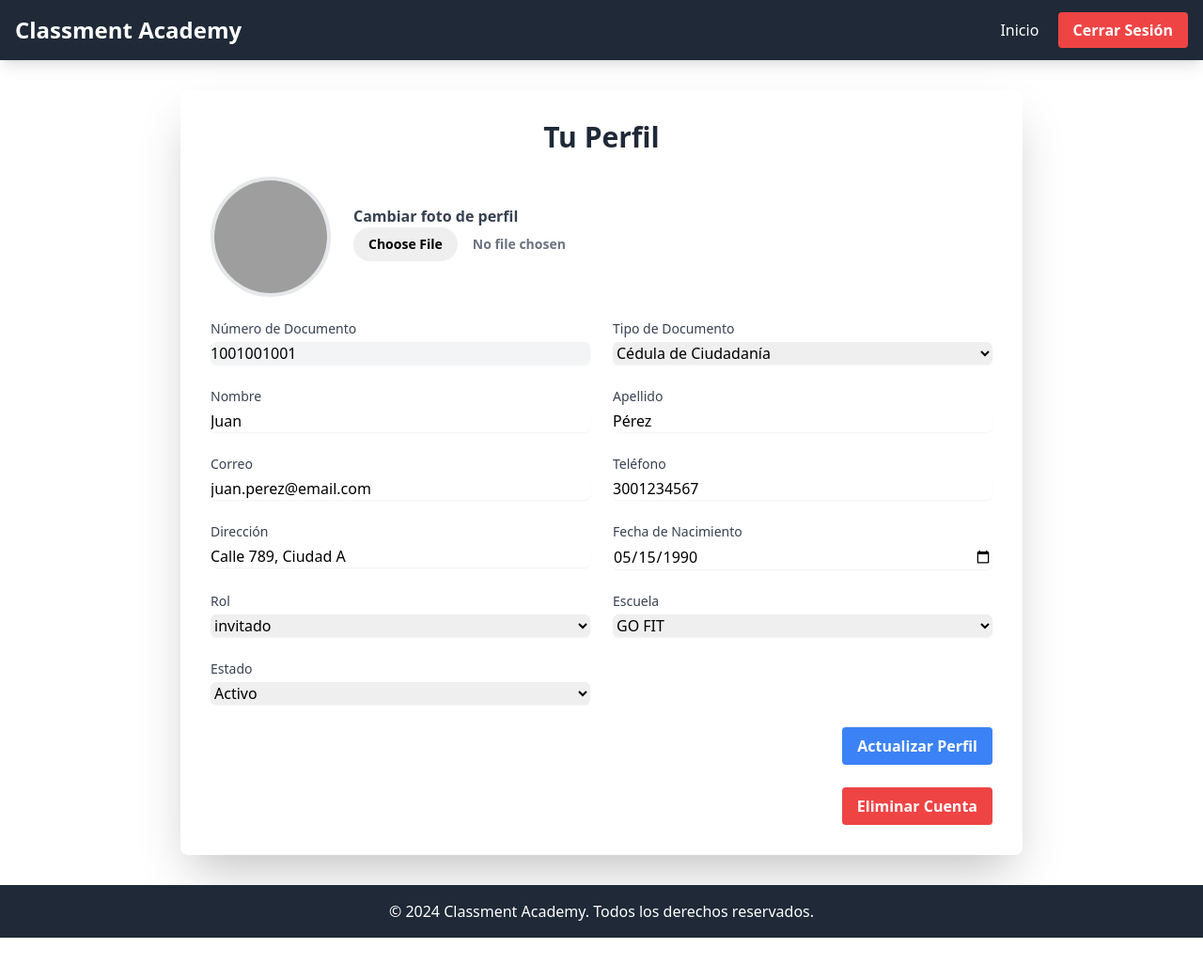
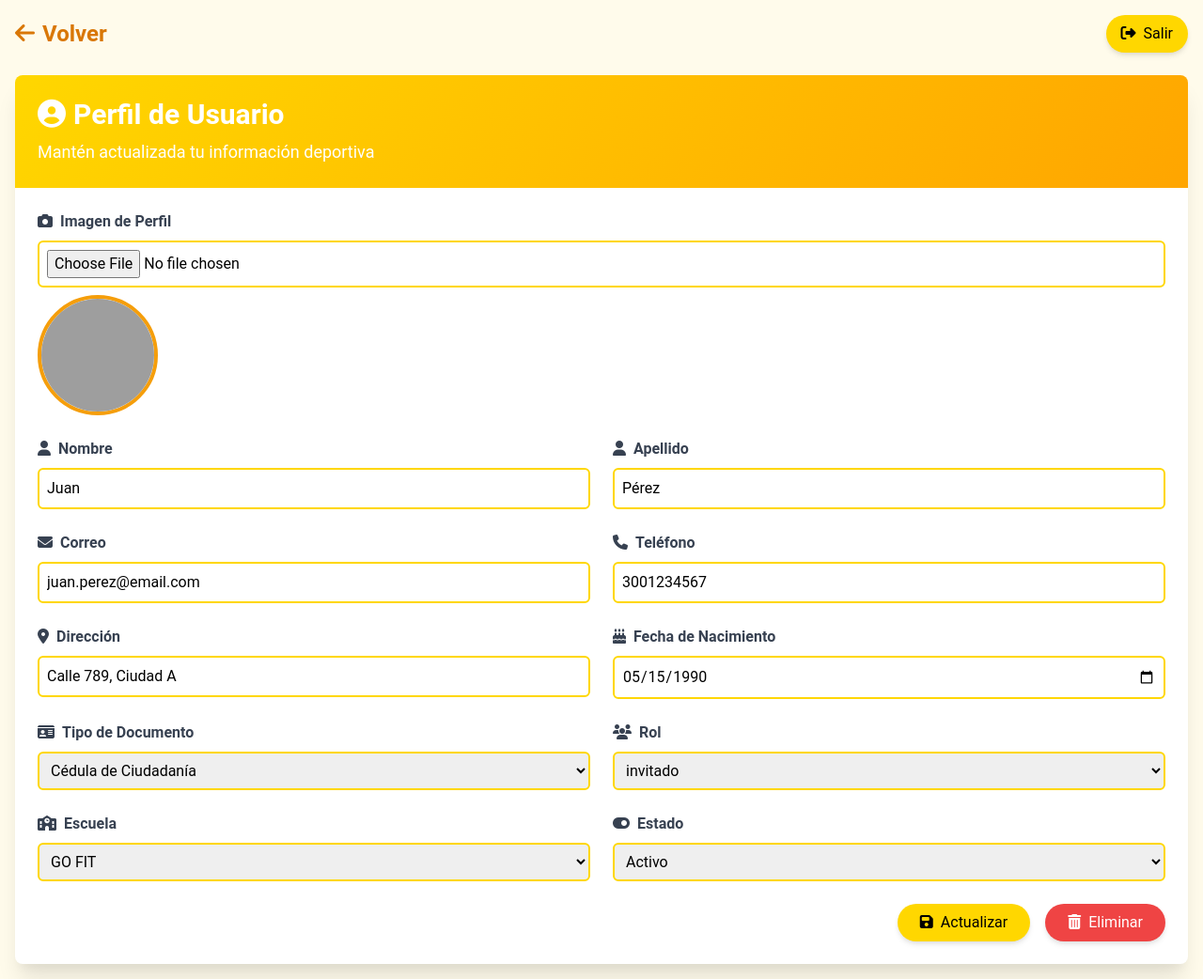
Before and after one commit to KevinAlejandroParra/clasmment-academy, a PHP site: page /perfil_usuario.php in a window 1280 px wide. Shown: the whole page at 94% size. Before the commit the page ends 998 px from the top, so only its background shows below. Run offline with PHP 8.4, Linux system fonts and the light colour scheme; a user stored in the database is signed in; data comes from the database, SQL or seed files in the repository; some libraries are stand-ins or nearby versions; grey boxes are pictures that could not be loaded.

Commit message:
crud complete in users

```diff
--- a/perfil_usuario.php
+++ b/perfil_usuario.php
@@ -26,26 +26,26 @@ $usuario = $result->fetch_assoc();
 $roles = $conn->query("SELECT * FROM roles")->fetch_all(MYSQLI_ASSOC);
 $escuelas = $conn->query("SELECT * FROM escuelas")->fetch_all(MYSQLI_ASSOC);
 
-// Procesar formulario de actualización
+// Procesar formulario de actualización y eliminación
 if ($_SERVER["REQUEST_METHOD"] == "POST") {
     if (isset($_POST['actualizar'])) {
-        $nombre = $_POST['nombre'];
-        $apellido = $_POST['apellido'];
-        $correo = $_POST['correo'];
-        $telefono = $_POST['telefono'];
-        $direccion = $_POST['direccion'];
-        $nacimiento = $_POST['nacimiento'];
-        $tipo_documento = $_POST['tipo_documento'];
+        $usuario_nombre = $_POST['usuario_nombre'];
+        $usuario_apellido = $_POST['usuario_apellido'];
+        $usuario_correo = $_POST['usuario_correo'];
+        $usuario_telefono = $_POST['usuario_telefono'];
+        $usuario_direccion = $_POST['usuario_direccion'];
+        $usuario_nacimiento = $_POST['usuario_nacimiento'];
+        $usuario_tipo_documento = $_POST['usuario_tipo_documento'];
         $rol_id = $_POST['rol_id'];
         $escuela_id = $_POST['escuela_id'];
-        $estado = $_POST['usuario_estado'];
+        $usuario_estado = isset($_POST['usuario_estado']) ? $_POST['usuario_estado'] : $usuario['usuario_estado'];
 
         // Manejo de la imagen de perfil
-        if (isset($_FILES['imagen_perfil']) && $_FILES['imagen_perfil']['error'] == 0) {
-            $imagen_perfil = '/IMG/usuarios/' . time() . '_' . $_FILES['imagen_perfil']['name'];
-            move_uploaded_file($_FILES['imagen_perfil']['tmp_name'], $_SERVER['DOCUMENT_ROOT'] . $imagen_perfil);
+        if (isset($_FILES['usuario_imagen_url']) && $_FILES['usuario_imagen_url']['error'] == 0) {
+            $usuario_imagen_url = '/IMG/usuarios/' . time() . '_' . $_FILES['usuario_imagen_url']['name'];
+            move_uploaded_file($_FILES['usuario_imagen_url']['tmp_name'], $_SERVER['DOCUMENT_ROOT'] . $usuario_imagen_url);
         } else {
-            $imagen_perfil = $usuario['usuario_imagen_url'];
+            $usuario_imagen_url = $usuario['usuario_imagen_url'];
         }
 
         $sql_update = "UPDATE usuarios SET
@@ -56,188 +56,208 @@ if ($_SERVER["REQUEST_METHOD"] == "POST") {
             usuario_direccion = ?,
             usuario_nacimiento = ?,
             usuario_tipo_documento = ?,
-            usuario_imagen_url = ?,
             rol_id = ?,
             escuela_id = ?,
+            usuario_imagen_url = ?,
             usuario_estado = ?
             WHERE usuario_documento = ?";
 
-        $stmt_update = $conn->prepare($sql_update);
-        $stmt_update->bind_param("sssssssssiis", $nombre, $apellido, $correo, $telefono, $direccion, $nacimiento, $tipo_documento, $imagen_perfil, $rol_id, $escuela_id, $estado, $usuario_documento);
+        $stmt = $conn->prepare($sql_update);
+        $stmt->bind_param("sssssssiissi", $usuario_nombre, $usuario_apellido, $usuario_correo, $usuario_telefono, $usuario_direccion, $usuario_nacimiento, $usuario_tipo_documento, $rol_id, $escuela_id, $usuario_imagen_url, $usuario_estado, $usuario_documento);
+        $stmt->execute();
 
-        if ($stmt_update->execute()) {
-            $mensaje = "Perfil actualizado correctamente.";
-            // Actualizar la información del usuario en la sesión
-            $_SESSION['usuario_nombre'] = $nombre;
-            // Recargar los datos del usuario
-            $stmt->execute();
-            $result = $stmt->get_result();
-            $usuario = $result->fetch_assoc();
+        if ($stmt->affected_rows > 0) {
+            echo "<script>alert('Usuario actualizado correctamente');</script>";
         } else {
-            $error = "Error al actualizar el perfil: " . $conn->error;
+            echo "<script>alert('No se realizaron cambios');</script>";
         }
     } elseif (isset($_POST['eliminar'])) {
-        $sql_delete = "UPDATE usuarios SET usuario_estado = 'inactivo' WHERE usuario_documento = ?";
-        $stmt_delete = $conn->prepare($sql_delete);
-        $stmt_delete->bind_param("s", $usuario_documento);
+        $sql_delete = "DELETE FROM usuarios WHERE usuario_documento = ?";
+        $stmt = $conn->prepare($sql_delete);
+        $stmt->bind_param("s", $usuario_documento);
+        $stmt->execute();
 
-        if ($stmt_delete->execute()) {
-            session_destroy();
-            header("Location: login.php?mensaje=cuenta_eliminada");
-            exit();
-        } else {
-            $error = "Error al eliminar la cuenta: " . $conn->error;
-        }
-    }
-}
-
-// Cerrar sesión
-if (isset($_GET['logout'])) {
+        if ($stmt->affected_rows > 0) {
+            echo "<script>alert('Usuario eliminado correctamente');</script>";
             session_destroy();
             header("Location: login.php");
             exit();
+        } else {
+            echo "<script>alert('Error al eliminar el usuario');</script>";
+        }
+    } elseif (isset($_POST['salir'])) {
+        session_destroy();
+        header("Location: index.php");
+        exit();
+    }
 }
 ?>
-
 <!DOCTYPE html>
 <html lang="es">
 <head>
     <meta charset="UTF-8">
     <meta name="viewport" content="width=device-width, initial-scale=1.0">
-    <title>Perfil de Usuario | Classment Academy</title>
-    <script src="https://cdn.tailwindcss.com"></script>
-    <script src="https://kit.fontawesome.com/eb36e646d1.js" crossorigin="anonymous"></script>
+    <title>Perfil de Usuario - Deportes</title>
+    <link href="https://cdn.jsdelivr.net/npm/tailwindcss@2.2.19/dist/tailwind.min.css" rel="stylesheet">
+    <link rel="stylesheet" href="https://cdnjs.cloudflare.com/ajax/libs/font-awesome/6.4.0/css/all.min.css">
     <link rel="shortcut icon" href="IMG/logo_mini.png" type="image/x-icon">
 
+    <style>
+        body {
+            background-color: #fff9e6;
+            font-family: 'Roboto', sans-serif;
+        }
+        .sports-gradient {
+            background: linear-gradient(135deg, #FFD700 0%, #FFA500 100%);
+        }
+        .btn-sports {
+            background-color: #FFD700;
+            color: #000;
+            transition: all 0.3s ease;
+        }
+        .btn-sports:hover {
+            background-color: #FFA500;
+            transform: translateY(-2px);
+        }
+        .input-sports {
+            border: 2px solid #FFD700;
+            transition: all 0.3s ease;
+        }
+        .input-sports:focus {
+            border-color: #FFA500;
+            box-shadow: 0 0 0 2px rgba(255, 215, 0, 0.2);
+        }
+    </style>
 </head>
-<body class="font-sans">
-    <div class="min-h-screen flex flex-col">
-        <header class="bg-gray-800 text-white py-4 shadow-lg">
-            <div class="container mx-auto px-4 flex justify-between items-center">
-                <a href="index.php" class="text-2xl font-bold text-custom-yellow">Classment Academy</a>
-                <nav>
-                    <a href="index.php" class="text-white hover:text-custom-yellow transition duration-300 mr-4">Inicio</a>
-                    <a href="?logout=true" class="bg-red-500 hover:bg-red-600 text-white font-bold py-2 px-4 rounded transition duration-300">Cerrar Sesión</a>
+<body class="bg-yellow-50">
+    <div class="container mx-auto p-4">
+        <nav class="flex justify-between items-center mb-6">
+            <a href="index.php" class="text-2xl font-bold text-yellow-600"><i class="fas fa-arrow-left mr-2"></i>Volver</a>
+            <form action="perfil_usuario.php" method="POST" class="inline">
+                <button type="submit" name="salir" class="btn-sports px-4 py-2 rounded-full shadow-md hover:shadow-lg">
+                    <i class="fas fa-sign-out-alt mr-2"></i>Salir
+                </button>
+            </form>
         </nav>
+
+        <div class="bg-white rounded-lg shadow-xl overflow-hidden">
+            <div class="sports-gradient text-white p-6">
+                <h2 class="text-3xl font-bold mb-2"><i class="fas fa-user-circle mr-2"></i>Perfil de Usuario</h2>
+                <p class="text-lg">Mantén actualizada tu información deportiva</p>
             </div>
-        </header>
 
-        <main class="flex-grow container mx-auto px-4 py-8">
-            <div class="bg-white rounded-lg shadow-2xl p-8 max-w-4xl mx-auto">
-                <h1 class="text-3xl font-bold mb-6 text-center text-gray-800">Tu Perfil</h1>
+            <form action="perfil_usuario.php" method="POST" enctype="multipart/form-data" class="p-6">
+                <div class="grid grid-cols-1 md:grid-cols-2 gap-6">
+                    <div class="col-span-2">
+                        <label for="usuario_imagen_url" class="block text-gray-700 font-bold mb-2">
+                            <i class="fas fa-camera mr-2"></i>Imagen de Perfil
+                        </label>
+                        <input type="file" id="usuario_imagen_url" name="usuario_imagen_url" class="w-full p-2 border rounded-md input-sports">
+                        <?php if ($usuario['usuario_imagen_url']): ?>
+                            <img src="<?= htmlspecialchars($usuario['usuario_imagen_url']) ?>" alt="Imagen de Perfil" class="mt-2 w-32 h-32 rounded-full object-cover border-4 border-yellow-500">
+                        <?php endif; ?>
+                    </div>
 
-                <?php if (isset($mensaje)): ?>
-                    <div class="bg-green-100 border border-green-400 text-green-700 px-4 py-3 rounded relative mb-4" role="alert">
-                        <span class="block sm:inline"><?php echo $mensaje; ?></span>
+                    <div>
+                        <label for="usuario_nombre" class="block text-gray-700 font-bold mb-2">
+                            <i class="fas fa-user mr-2"></i>Nombre
+                        </label>
+                        <input type="text" id="usuario_nombre" name="usuario_nombre" value="<?= htmlspecialchars($usuario['usuario_nombre']) ?>" class="w-full p-2 border rounded-md input-sports">
                     </div>
-                <?php endif; ?>
 
-                <?php if (isset($error)): ?>
-                    <div class="bg-red-100 border border-red-400 text-red-700 px-4 py-3 rounded relative mb-4" role="alert">
-                        <span class="block sm:inline"><?php echo $error; ?></span>
+                    <div>
+                        <label for="usuario_apellido" class="block text-gray-700 font-bold mb-2">
+                            <i class="fas fa-user mr-2"></i>Apellido
+                        </label>
+                        <input type="text" id="usuario_apellido" name="usuario_apellido" value="<?= htmlspecialchars($usuario['usuario_apellido']) ?>" class="w-full p-2 border rounded-md input-sports">
                     </div>
-                <?php endif; ?>
 
-                <form action="<?php echo $_SERVER['PHP_SELF']; ?>" method="POST" enctype="multipart/form-data" class="space-y-6">
-                    <div class="flex flex-col md:flex-row items-center space-y-4 md:space-y-0 md:space-x-6 mb-4">
-                        <img class="h-32 w-32 object-cover rounded-full border-4 border-custom-yellow" src="<?php echo $usuario['usuario_imagen_url']; ?>" alt="Foto de perfil">
-                        <div class="flex-grow">
-                            <label class="block mb-2 font-semibold text-gray-700">
-                                Cambiar foto de perfil
-                                <input type="file" name="imagen_perfil" class="block w-full text-sm text-gray-500
-                                    file:mr-4 file:py-2 file:px-4
-                                    file:rounded-full file:border-0
-                                    file:text-sm file:font-semibold
-                                    file:bg-custom-yellow file:text-black
-                                    hover:file:bg-yellow-600
-                                    cursor-pointer
-                                "/>
+                    <div>
+                        <label for="usuario_correo" class="block text-gray-700 font-bold mb-2">
+                            <i class="fas fa-envelope mr-2"></i>Correo
                         </label>
+                        <input type="email" id="usuario_correo" name="usuario_correo" value="<?= htmlspecialchars($usuario['usuario_correo']) ?>" class="w-full p-2 border rounded-md input-sports">
                     </div>
+
+                    <div>
+                        <label for="usuario_telefono" class="block text-gray-700 font-bold mb-2">
+                            <i class="fas fa-phone mr-2"></i>Teléfono
+                        </label>
+                        <input type="text" id="usuario_telefono" name="usuario_telefono" value="<?= htmlspecialchars($usuario['usuario_telefono']) ?>" class="w-full p-2 border rounded-md input-sports">
                     </div>
-                    <div class="grid grid-cols-1 md:grid-cols-2 gap-6">
+
                     <div>
-                            <label for="documento" class="block text-sm font-medium text-gray-700">Número de Documento</label>
-                            <input type="text" id="documento" name="documento" value="<?php echo $usuario['usuario_documento']; ?>" readonly class="mt-1 block w-full rounded-md border-gray-300 shadow-sm focus:border-custom-yellow focus:ring focus:ring-custom-yellow focus:ring-opacity-50 bg-gray-100">
+                        <label for="usuario_direccion" class="block text-gray-700 font-bold mb-2">
+                            <i class="fas fa-map-marker-alt mr-2"></i>Dirección
+                        </label>
+                        <input type="text" id="usuario_direccion" name="usuario_direccion" value="<?= htmlspecialchars($usuario['usuario_direccion']) ?>" class="w-full p-2 border rounded-md input-sports">
                     </div>
+
                     <div>
-                            <label for="tipo_documento" class="block text-sm font-medium text-gray-700">Tipo de Documento</label>
-                            <select id="tipo_documento" name="tipo_documento" required class="mt-1 block w-full rounded-md border-gray-300 shadow-sm focus:border-custom-yellow focus:ring focus:ring-custom-yellow focus:ring-opacity-50">
-                                <option value="CC" <?php echo $usuario['usuario_tipo_documento'] == 'CC' ? 'selected' : ''; ?>>Cédula de Ciudadanía</option>
-                                <option value="CE" <?php echo $usuario['usuario_tipo_documento'] == 'CE' ? 'selected' : ''; ?>>Cédula de Extranjería</option>
-                                <option value="TI" <?php echo $usuario['usuario_tipo_documento'] == 'TI' ? 'selected' : ''; ?>>Tarjeta de Identidad</option>
-                                <option value="PPN" <?php echo $usuario['usuario_tipo_documento'] == 'PPN' ? 'selected' : ''; ?>>Pasaporte</option>
-                                <option value="NIT" <?php echo $usuario['usuario_tipo_documento'] == 'NIT' ? 'selected' : ''; ?>>NIT</option>
-                                <option value="Otro" <?php echo $usuario['usuario_tipo_documento'] == 'Otro' ? 'selected' : ''; ?>>Otro</option>
+                        <label for="usuario_nacimiento" class="block text-gray-700 font-bold mb-2">
+                            <i class="fas fa-birthday-cake mr-2"></i>Fecha de Nacimiento
+                        </label>
+                        <input type="date" id="usuario_nacimiento" name="usuario_nacimiento" value="<?= htmlspecialchars($usuario['usuario_nacimiento']) ?>" class="w-full p-2 border rounded-md input-sports">
+                    </div>
+
+                    <div>
+                        <label for="usuario_tipo_documento" class="block text-gray-700 font-bold mb-2">
+                            <i class="fas fa-id-card mr-2"></i>Tipo de Documento
+                        </label>
+                        <select id="usuario_tipo_documento" name="usuario_tipo_documento" class="w-full p-2 border rounded-md input-sports">
+                            <option value="CC" <?= $usuario['usuario_tipo_documento'] == 'CC' ? 'selected' : '' ?>>Cédula de Ciudadanía</option>
+                            <option value="CE" <?= $usuario['usuario_tipo_documento'] == 'CE' ? 'selected' : '' ?>>Cédula de Extranjería</option>
+                            <option value="TI" <?= $usuario['usuario_tipo_documento'] == 'TI' ? 'selected' : '' ?>>Tarjeta de Identidad</option>
+                            <option value="PPN" <?= $usuario['usuario_tipo_documento'] == 'PPN' ? 'selected' : '' ?>>Pasaporte</option>
+                            <option value="NIT" <?= $usuario['usuario_tipo_documento'] == 'NIT' ? 'selected' : '' ?>>NIT</option>
+                            <option value="SSN" <?= $usuario['usuario_tipo_documento'] == 'SSN' ? 'selected' : '' ?>>SSN</option>
+                            <option value="EIN" <?= $usuario['usuario_tipo_documento'] == 'EIN' ? 'selected' : '' ?>>EIN</option>
                         </select>
                     </div>
+
                     <div>
-                            <label for="nombre" class="block text-sm font-medium text-gray-700">Nombre</label>
-                            <input type="text" id="nombre" name="nombre" value="<?php echo $usuario['usuario_nombre']; ?>" required class="mt-1 block w-full rounded-md border-gray-300 shadow-sm focus:border-custom-yellow focus:ring focus:ring-custom-yellow focus:ring-opacity-50">
-                        </div>
-                        <div>
-                            <label for="apellido" class="block text-sm font-medium text-gray-700">Apellido</label>
-                            <input type="text" id="apellido" name="apellido" value="<?php echo $usuario['usuario_apellido']; ?>" required class="mt-1 block w-full rounded-md border-gray-300 shadow-sm focus:border-custom-yellow focus:ring focus:ring-custom-yellow focus:ring-opacity-50">
-                        </div>
-                        <div>
-                            <label for="correo" class="block text-sm font-medium text-gray-700">Correo</label>
-                            <input type="email" id="correo" name="correo" value="<?php echo $usuario['usuario_correo']; ?>" required class="mt-1 block w-full rounded-md border-gray-300 shadow-sm focus:border-custom-yellow focus:ring focus:ring-custom-yellow focus:ring-opacity-50">
-                        </div>
-                        <div>
-                            <label for="telefono" class="block text-sm font-medium text-gray-700">Teléfono</label>
-                            <input type="tel" id="telefono" name="telefono" value="<?php echo $usuario['usuario_telefono']; ?>" required class="mt-1 block w-full rounded-md border-gray-300 shadow-sm focus:border-custom-yellow focus:ring focus:ring-custom-yellow focus:ring-opacity-50">
-                        </div>
-                        <div>
-                            <label for="direccion" class="block text-sm font-medium text-gray-700">Dirección</label>
-                            <input type="text" id="direccion" name="direccion" value="<?php echo $usuario['usuario_direccion']; ?>" required class="mt-1 block w-full rounded-md border-gray-300 shadow-sm focus:border-custom-yellow focus:ring focus:ring-custom-yellow focus:ring-opacity-50">
-                        </div>
-                        <div>
-                            <label for="nacimiento" class="block text-sm font-medium text-gray-700">Fecha de Nacimiento</label>
-                            <input type="date" id="nacimiento" name="nacimiento" value="<?php echo $usuario['usuario_nacimiento']; ?>" required class="mt-1 block w-full rounded-md border-gray-300 shadow-sm focus:border-custom-yellow focus:ring focus:ring-custom-yellow focus:ring-opacity-50">
-                        </div>
-                        <div>
-                            <label for="rol_id" class="block text-sm font-medium text-gray-700">Rol</label>
-                            <select id="rol_id" name="rol_id" required class="mt-1 block w-full rounded-md border-gray-300 shadow-sm focus:border-custom-yellow focus:ring focus:ring-custom-yellow focus:ring-opacity-50">
+                        <label for="rol_id" class="block text-gray-700 font-bold mb-2">
+                            <i class="fas fa-users mr-2"></i>Rol
+                        </label>
+                        <select id="rol_id" name="rol_id" class="w-full p-2 border rounded-md input-sports">
                             <?php foreach ($roles as $rol): ?>
-                                    <option value="<?php echo $rol['rol_id']; ?>" <?php echo $usuario['rol_id'] == $rol['rol_id'] ? 'selected' : ''; ?>><?php echo $rol['rol_nombre']; ?></option>
+                                <option value="<?= $rol['rol_id'] ?>" <?= $usuario['rol_id'] == $rol['rol_id'] ? 'selected' : '' ?>><?= htmlspecialchars($rol['rol_nombre']) ?></option>
                             <?php endforeach; ?>
                         </select>
                     </div>
+
                     <div>
-                            <label for="escuela_id" class="block text-sm font-medium text-gray-700">Escuela</label>
-                            <select id="escuela_id" name="escuela_id" required class="mt-1 block w-full rounded-md border-gray-300 shadow-sm focus:border-custom-yellow focus:ring focus:ring-custom-yellow focus:ring-opacity-50">
+                        <label for="escuela_id" class="block text-gray-700 font-bold mb-2">
+                            <i class="fas fa-school mr-2"></i>Escuela
+                        </label>
+                        <select id="escuela_id" name="escuela_id" class="w-full p-2 border rounded-md input-sports">
                             <?php foreach ($escuelas as $escuela): ?>
-                                    <option value="<?php echo $escuela['escuela_id']; ?>" <?php echo $usuario['escuela_id'] == $escuela['escuela_id'] ? 'selected' : ''; ?>><?php echo $escuela['escuela_nombre']; ?></option>
+                                <option value="<?= $escuela['escuela_id'] ?>" <?= $usuario['escuela_id'] == $escuela['escuela_id'] ? 'selected' : '' ?>><?= htmlspecialchars($escuela['escuela_nombre']) ?></option>
                             <?php endforeach; ?>
                         </select>
                     </div>
+
                     <div>
-                            <label for="usuario_estado" class="block text-sm font-medium text-gray-700">Estado</label>
-                            <select id="usuario_estado" name="usuario_estado" required class="mt-1 block w-full rounded-md border-gray-300 shadow-sm focus:border-custom-yellow focus:ring focus:ring-custom-yellow focus:ring-opacity-50">
-                                <option value="activo" <?php echo $usuario['usuario_estado'] == 'activo' ? 'selected' : ''; ?>>Activo</option>
-                                <option value="inactivo" <?php echo $usuario['usuario_estado'] == 'inactivo' ? 'selected' : ''; ?>>Inactivo</option>
+                        <label for="usuario_estado" class="block text-gray-700 font-bold mb-2">
+                            <i class="fas fa-toggle-on mr-2"></i>Estado
+                        </label>
+                        <select id="usuario_estado" name="usuario_estado" class="w-full p-2 border rounded-md input-sports">
+                            <option value="activo" <?= $usuario['usuario_estado'] == 'activo' ? 'selected' : '' ?>>Activo</option>
+                            <option value="inactivo" <?= $usuario['usuario_estado'] == 'inactivo' ? 'selected' : '' ?>>Inactivo</option>
                         </select>
                     </div>
                 </div>
-                    <div class="flex justify-end mt-6">
-                    <button type="submit" name="eliminar" class="bg-blue-500 hover:bg-blue-600 text-white font-bold py-2 px-4 rounded focus:outline-none focus:shadow-outline transition duration-300">
-                    Actualizar Perfil
+
+                <div class="mt-6 flex justify-end space-x-4">
+                    <button type="submit" name="actualizar" class="btn-sports px-6 py-2 rounded-full shadow-md hover:shadow-lg">
+                        <i class="fas fa-save mr-2"></i>Actualizar
                     </button>
-                    </div>
-                    <div class="flex justify-end mt-4">
-                        <button type="submit" name="eliminar" class="bg-red-500 hover:bg-red-600 text-white font-bold py-2 px-4 rounded focus:outline-none focus:shadow-outline transition duration-300">
-                            Eliminar Cuenta
+                    <button type="submit" name="eliminar" class="bg-red-500 text-white px-6 py-2 rounded-full shadow-md hover:bg-red-600 hover:shadow-lg transition duration-300">
+                        <i class="fas fa-trash-alt mr-2"></i>Eliminar
                     </button>
                 </div>
             </form>
         </div>
-        </main>
-
-        <footer class="bg-gray-800 text-white py-4">
-            <div class="container mx-auto px-4 text-center">
-                &copy; <?php echo date('Y'); ?> Classment Academy. Todos los derechos reservados.
-            </div>
-        </footer>
     </div>
 </body>
 </html>
```
Also changed, not shown: IMG/usuarios/1722571248_Cbum-2022-Olympia.png (added), IMG/usuarios/1722571255_Cbum-2022-Olympia.png (added), IMG/usuarios/1722574708_stoffer.jpg (added), IMG/usuarios/1722574711_stoffer.jpg (added). Lines whose indentation alone changed are shown as unchanged.
